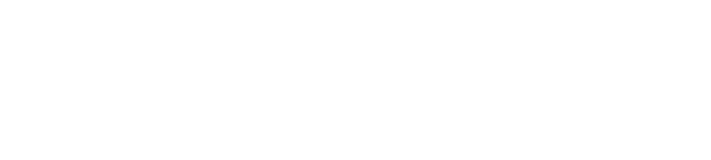
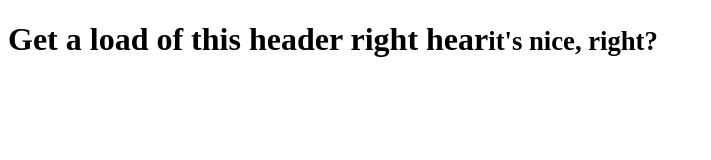
Before and after one commit to dawnpatrol506/git_bootcamp_test, a plain HTML site: page index.html in a window 1280 px wide. Shown: the whole page, without its empty margins (0-711 px from the left). Drawn offline with Linux system fonts and the light colour scheme.

Commit message:
added header to index.html

```diff
--- a/index.html
+++ b/index.html
@@ -7,6 +7,6 @@
     <title>Document</title>
 </head>
 <body>
-
+    <h1>Get a load of this header right hear<small>it's nice, right?</small></h1>
 </body>
 </html>
```
